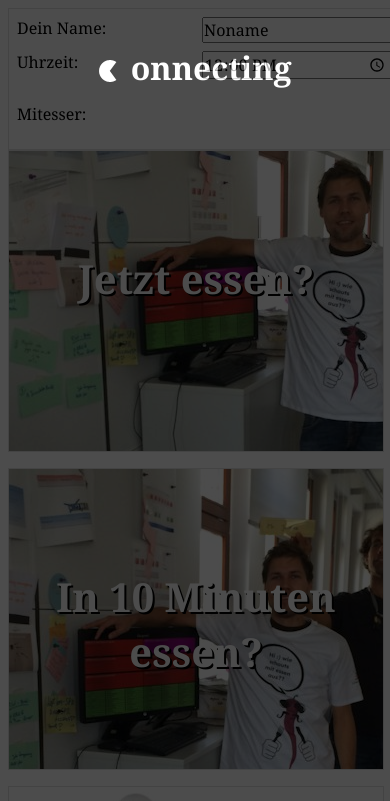
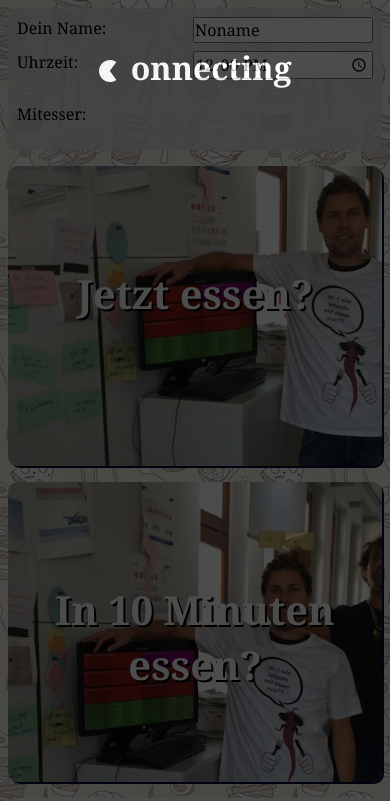
Before and after one commit to djungowski/malte, a website: page public/index.html in a window 390 px wide. Shown: the top 801 px of the page. Drawn offline with nearby package versions, Linux system fonts and the light colour scheme.

Commit message:
styling + background

```diff
--- a/public/css/malte.css
+++ b/public/css/malte.css
@@ -1,6 +1,11 @@
 body, input {
 	font-family: Georgia, sans-serif;
 	font-size: 16px;
+}
+
+body {
+	background: url(../img/background.jpg);
+	background-repeat: repeat;
 }
 
 #overlay {
@@ -55,11 +60,12 @@ body, input {
 	height: 300px;
 	overflow: hidden;
 	background-repeat: no-repeat;
-	border: 1px solid #e0e0e0;
+	border-radius: 10px;
+	box-shadow: #050933 2px 2px;
 }
 
 .eat:active {
-	opacity: 0.7;
+	box-shadow: #050933 -2px -2px;
 }
 
 #eat-now {
@@ -105,6 +111,8 @@ body, input {
 	margin-right: 0.5em;
 	border: 1px solid #e0e0e0;
 	padding: 0.5em;
+	background-color: rgba(224, 224, 224, 0.8);
+	border-radius: 10px;
 }
 
 .attendee-name {
@@ -131,9 +139,14 @@ body, input {
 }
 
 @media only screen and (max-width: 736px) {
-	#hunger-control, #rollcall {
+	#hunger-control {
 		float: none;
 		width: 100%;
+	}
+
+	#rollcall {
+		float: none;
+		width: calc(100% - 2px - 1em)
 	}
 
 	.eat {
@@ -141,5 +154,6 @@ body, input {
 		float: none;
 		background-position: 50% 26% !important;
 		margin-right: 0 !important;
+		margin-top: 1em;
 	}
 }
```
Also changed, not shown: public/img/background.jpg (added).
